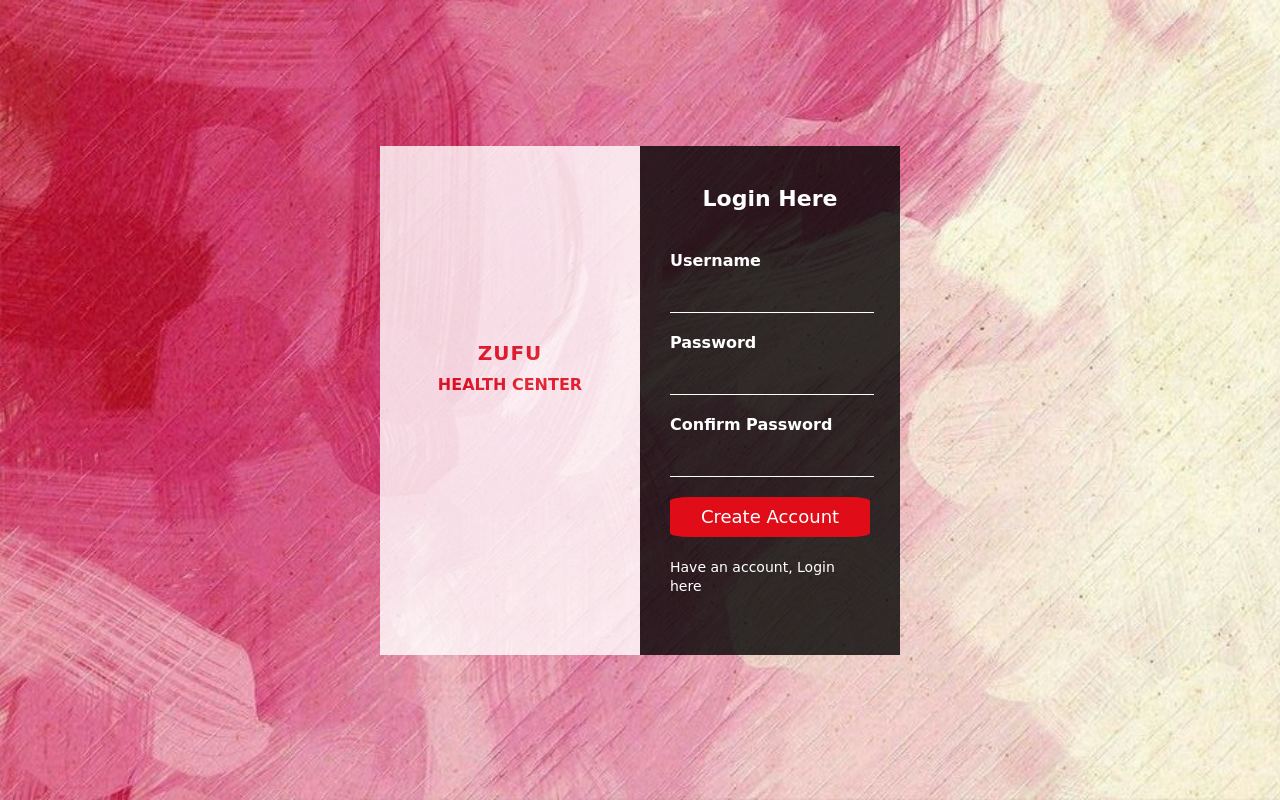
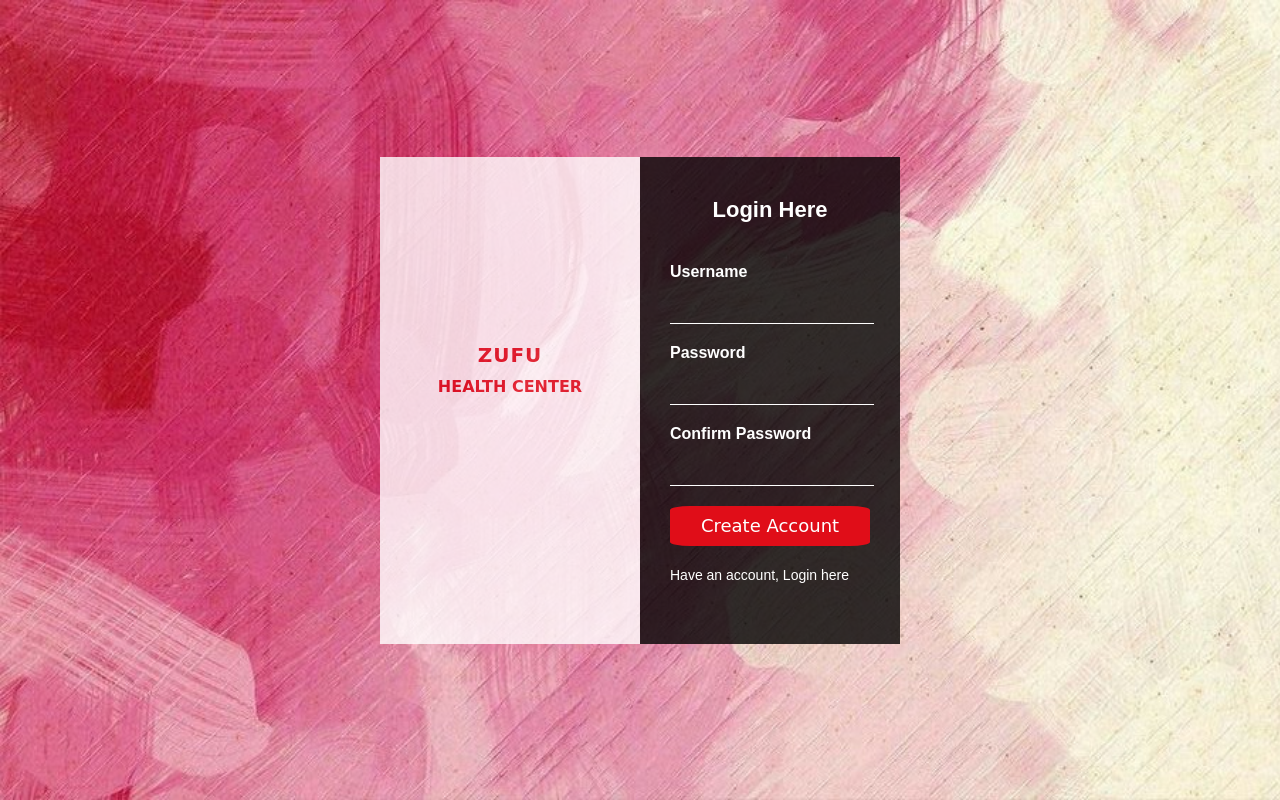
Before and after one commit to siddharthzs/stress-detection, a Django app: page /user/register/ in a window 1280 px wide. Run offline with Django 3.2, Linux system fonts and the light colour scheme; parts of the project's set-up code (start-up, migrations or seed data) failed here and were passed over.

Commit message:
changed font

```diff
--- a/users/templates/users/login.html
+++ b/users/templates/users/login.html
@@ -11,7 +11,7 @@
             padding: 0;
             background-size: cover;
             background-attachment: fixed;
-            font-family: cursive;
+            font-family:sans-serif;
             background-color: #f5f1d7;
             overflow: hidden;
         }
--- a/users/templates/users/register.html
+++ b/users/templates/users/register.html
@@ -11,7 +11,7 @@
             padding: 0;
             background-size: cover;
             background-attachment: fixed;
-            font-family: cursive;
+            font-family: sans-serif;
             background-color: #f5f1d7;
             background-image:url("{% static 'images/bgred1.jpg' %}");
             overflow: hidden;
```
